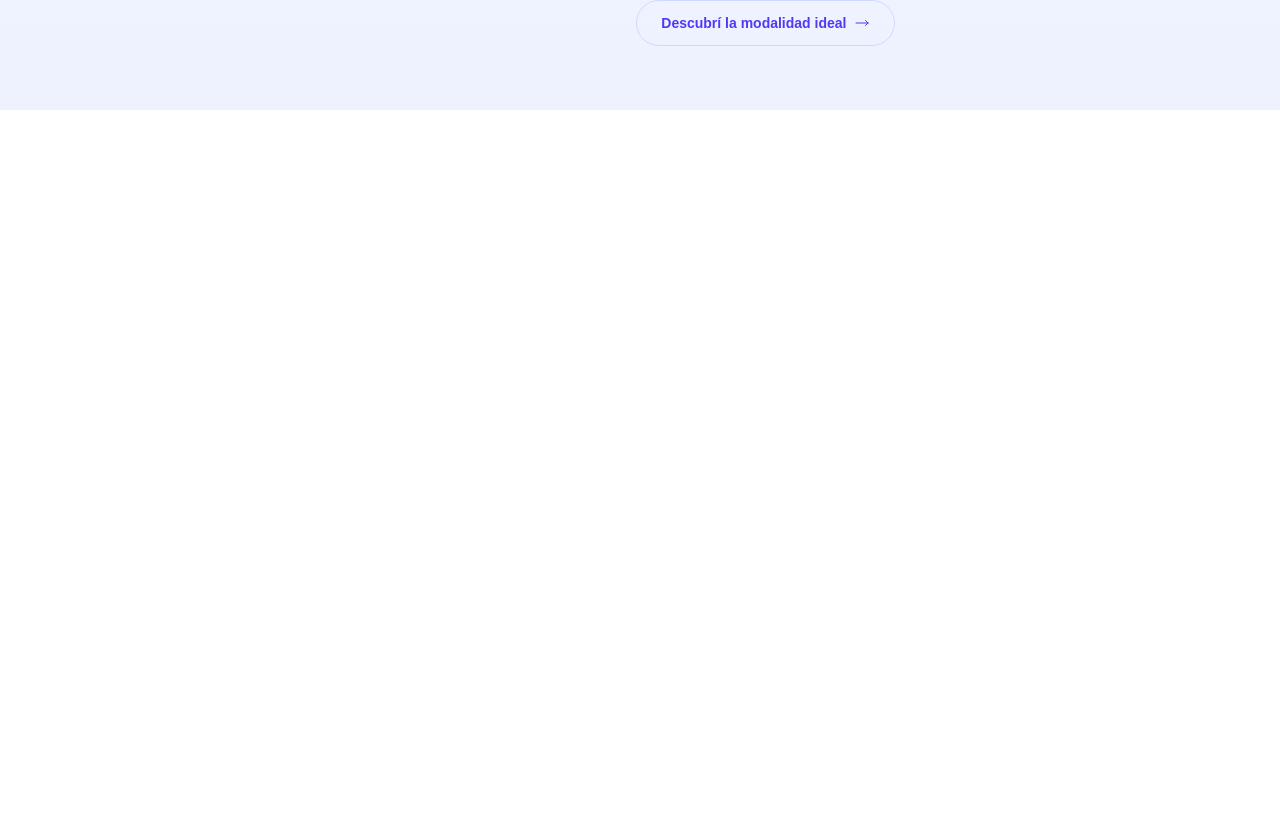
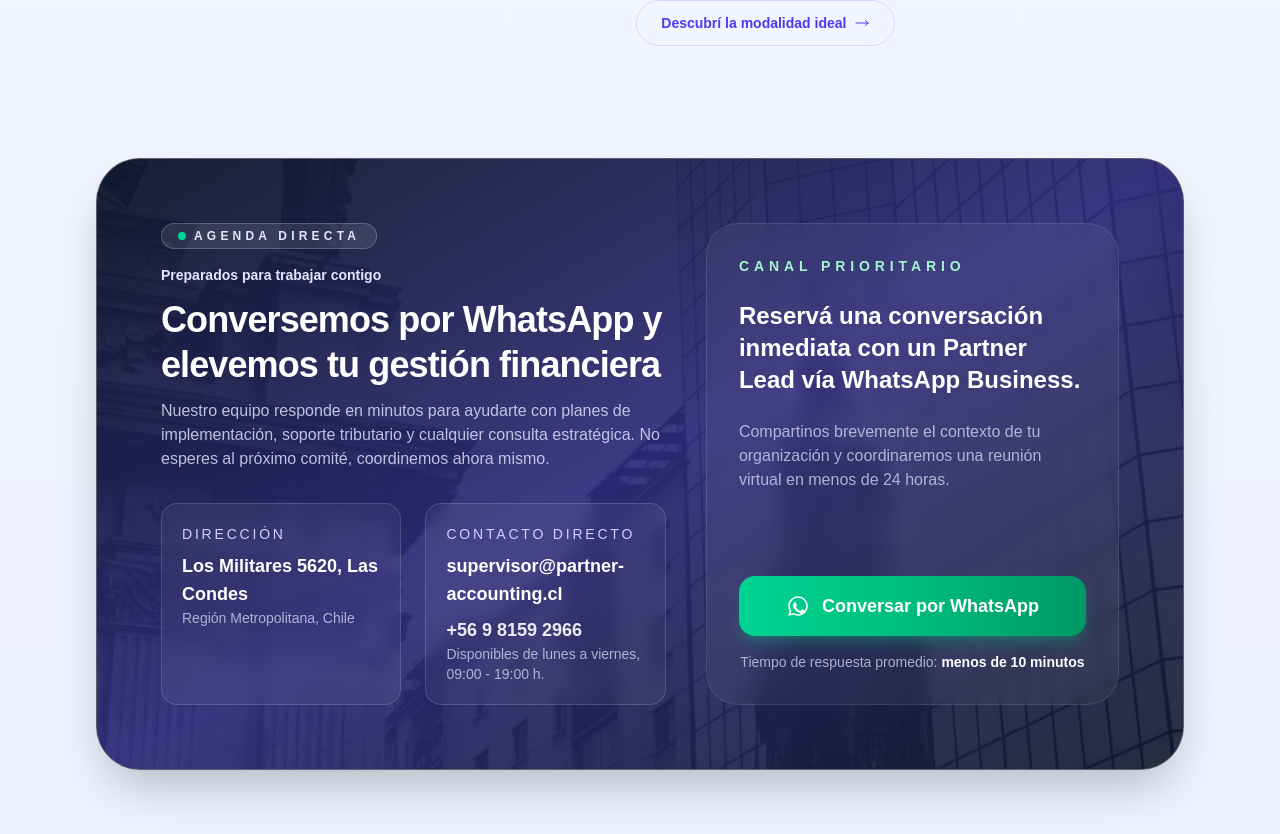
Before and after one commit to Dxeg0o/tupartnercontable, a Next.js app in the folder my-app/: page / in a window 1280 px wide. Shown: the part 5637-6471 px from the top of the page. Before the commit the page ends 5747 px from the top, so only its background shows below. Built offline with nearby package versions, Linux system fonts and the light colour scheme.

Commit message:
Add WhatsApp contact section

```diff
--- /dev/null
+++ b/my-app/src/app/components/ContactSection.tsx
@@ -0,0 +1,92 @@
+import Image from "next/image";
+import Link from "next/link";
+
+const whatsappLink =
+  "https://wa.me/56981592966?text=Hola%20Partner%20Accounting,%20quisiera%20coordinar%20una%20asesor%C3%ADa";
+
+export function ContactSection() {
+  return (
+    <section id="contacto" className="mt-28" aria-labelledby="contacto-heading">
+      <div className="relative overflow-hidden rounded-[2.75rem] border border-white/30 bg-slate-900 text-white shadow-2xl">
+        <Image
+          src="/Partner-Accounting-Home-01.jpg"
+          alt="Vista de Santiago de Chile con edificios corporativos"
+          fill
+          className="object-cover object-center opacity-40"
+          sizes="(max-width: 768px) 100vw, 75vw"
+          priority={false}
+        />
+
+        <div className="absolute inset-0 bg-gradient-to-br from-slate-900/90 via-indigo-900/80 to-slate-900/70" />
+
+        <div className="relative grid gap-10 px-8 py-16 sm:px-12 lg:grid-cols-[1.1fr_0.9fr] lg:px-16">
+          <div className="space-y-8">
+            <div className="space-y-4">
+              <div className="inline-flex items-center gap-2 rounded-full border border-white/20 bg-white/10 px-4 py-1 text-xs font-semibold uppercase tracking-[0.35em] text-indigo-100">
+                <span className="h-2 w-2 rounded-full bg-emerald-400" />
+                Agenda Directa
+              </div>
+              <div className="space-y-3">
+                <p className="text-sm font-semibold text-indigo-100">Preparados para trabajar contigo</p>
+                <h2 id="contacto-heading" className="text-3xl font-bold leading-tight tracking-tight sm:text-4xl">
+                  Conversemos por WhatsApp y elevemos tu gestión financiera
+                </h2>
+                <p className="text-base text-indigo-100/80">
+                  Nuestro equipo responde en minutos para ayudarte con planes de implementación, soporte tributario y cualquier consulta estratégica. No esperes al próximo comité, coordinemos ahora mismo.
+                </p>
+              </div>
+            </div>
+
+            <dl className="grid gap-6 sm:grid-cols-2">
+              <div className="rounded-2xl border border-white/15 bg-white/5 p-5 backdrop-blur">
+                <dt className="text-sm uppercase tracking-[0.2em] text-indigo-200">Dirección</dt>
+                <dd className="mt-2 text-lg font-semibold text-white">Los Militares 5620, Las Condes</dd>
+                <p className="text-sm text-indigo-100/70">Región Metropolitana, Chile</p>
+              </div>
+              <div className="rounded-2xl border border-white/15 bg-white/5 p-5 backdrop-blur">
+                <dt className="text-sm uppercase tracking-[0.2em] text-indigo-200">Contacto directo</dt>
+                <dd className="mt-2 space-y-2">
+                  <Link href="mailto:supervisor@partner-accounting.cl" className="block text-lg font-semibold text-white underline-offset-2 hover:underline">
+                    supervisor@partner-accounting.cl
+                  </Link>
+                  <Link href="tel:+56981592966" className="block text-lg font-semibold text-white/90 hover:text-white">
+                    +56 9 8159 2966
+                  </Link>
+                </dd>
+                <p className="text-sm text-indigo-100/70">Disponibles de lunes a viernes, 09:00 - 19:00 h.</p>
+              </div>
+            </dl>
+          </div>
+
+          <div className="flex flex-col justify-between rounded-[2rem] border border-white/10 bg-white/5 p-8 backdrop-blur">
+            <div className="space-y-6">
+              <p className="text-sm font-semibold uppercase tracking-[0.35em] text-emerald-200">Canal prioritario</p>
+              <p className="text-2xl font-semibold text-white">
+                Reservá una conversación inmediata con un Partner Lead vía WhatsApp Business.
+              </p>
+              <p className="text-base text-indigo-100/70">
+                Compartinos brevemente el contexto de tu organización y coordinaremos una reunión virtual en menos de 24 horas.
+              </p>
+            </div>
+            <div className="mt-10 space-y-4">
+              <Link
+                href={whatsappLink}
+                target="_blank"
+                rel="noreferrer"
+                className="inline-flex w-full items-center justify-center gap-3 rounded-2xl bg-gradient-to-r from-emerald-400 via-emerald-500 to-emerald-600 px-8 py-4 text-lg font-semibold text-white shadow-lg shadow-emerald-500/30 transition hover:-translate-y-0.5 hover:shadow-emerald-500/50"
+              >
+                <svg xmlns="http://www.w3.org/2000/svg" viewBox="0 0 24 24" fill="currentColor" className="h-6 w-6">
+                  <path d="M12 2.25c-5.385 0-9.75 4.365-9.75 9.75 0 1.719.45 3.332 1.237 4.732L2.25 21.75l5.187-1.155A9.708 9.708 0 0012 21.75c5.385 0 9.75-4.365 9.75-9.75S17.385 2.25 12 2.25zm0 1.5a8.25 8.25 0 018.25 8.25 8.25 8.25 0 01-12.219 7.2l-.34-.192-3.074.684.657-3.053-.204-.35A8.25 8.25 0 0112 3.75zm-3.318 4.5c-.214 0-.52.076-.793.388-.272.31-1.045 1.022-1.045 2.493 0 1.471 1.07 2.893 1.22 3.093.15.2 2.096 3.35 5.184 4.563 2.567 1.02 3.086.818 3.642.768.557-.05 1.798-.733 2.052-1.441.253-.709.253-1.317.177-1.441-.076-.124-.278-.2-.58-.35-.303-.149-1.798-.888-2.078-.988-.28-.1-.483-.149-.685.15-.203.3-.785.988-.962 1.191-.177.203-.354.228-.657.076-.303-.149-1.28-.472-2.438-1.506-.9-.802-1.507-1.79-1.684-2.09-.177-.3-.019-.462.13-.611.134-.134.3-.35.45-.525.15-.176.2-.3.3-.5.1-.203.05-.376-.025-.525-.076-.15-.685-1.651-.961-2.269-.253-.583-.514-.595-.666-.6z" />
+                </svg>
+                Conversar por WhatsApp
+              </Link>
+              <p className="text-center text-sm text-indigo-100/70">
+                Tiempo de respuesta promedio: <span className="font-semibold text-white">menos de 10 minutos</span>
+              </p>
+            </div>
+          </div>
+        </div>
+      </div>
+    </section>
+  );
+}
--- a/my-app/src/app/page.tsx
+++ b/my-app/src/app/page.tsx
@@ -1,3 +1,4 @@
+import { ContactSection } from "./components/ContactSection";
 import { FAQSection } from "./components/FAQSection";
 import { HeroSection } from "./components/HeroSection";
 import { ModalidadesSection } from "./components/ModalidadesSection";
@@ -124,6 +125,8 @@ export default function Home() {
         <FAQSection />
 
         <ModalidadesSection serviceModes={serviceModes} />
+
+        <ContactSection />
       </div>
     </div>
   );
```
